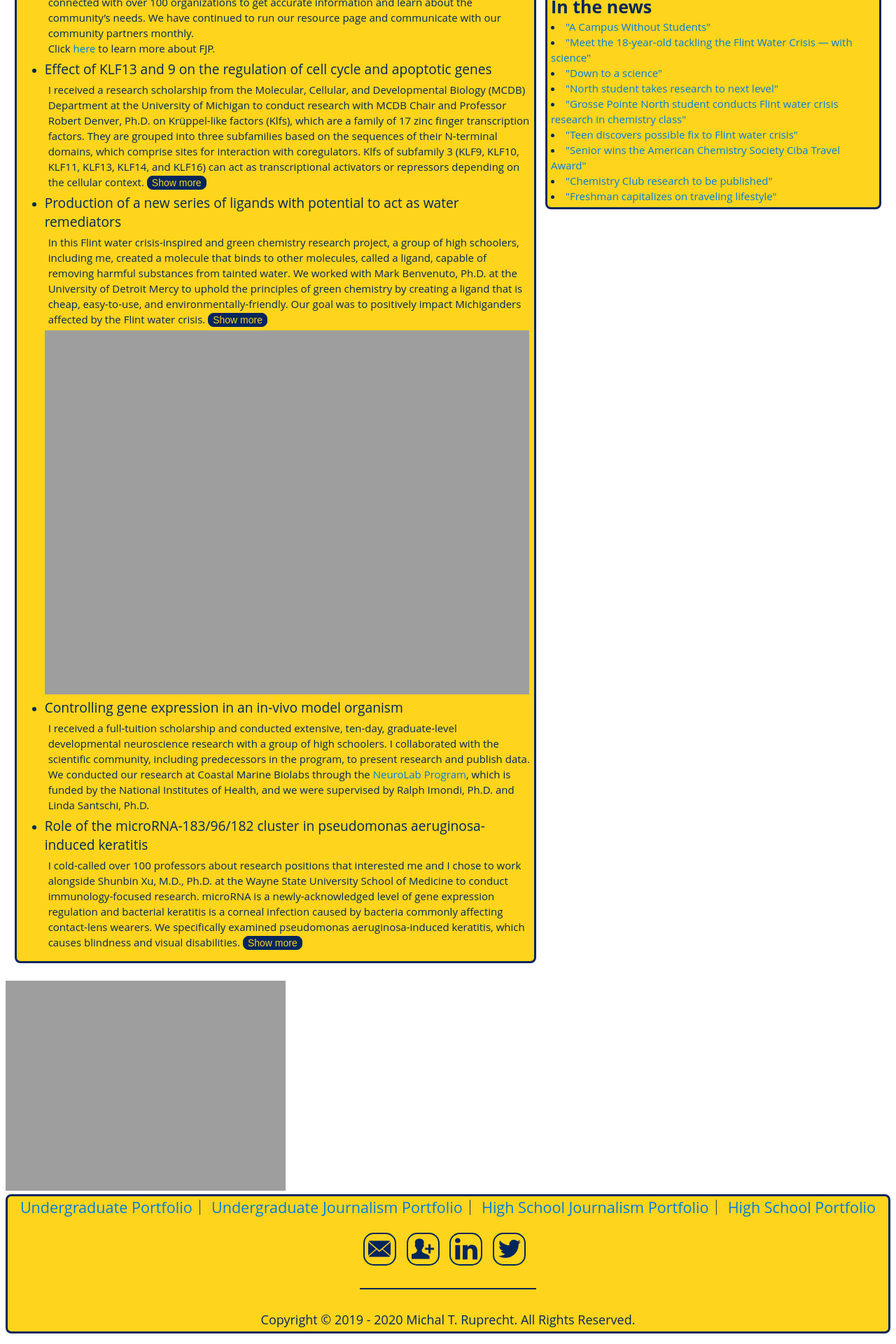
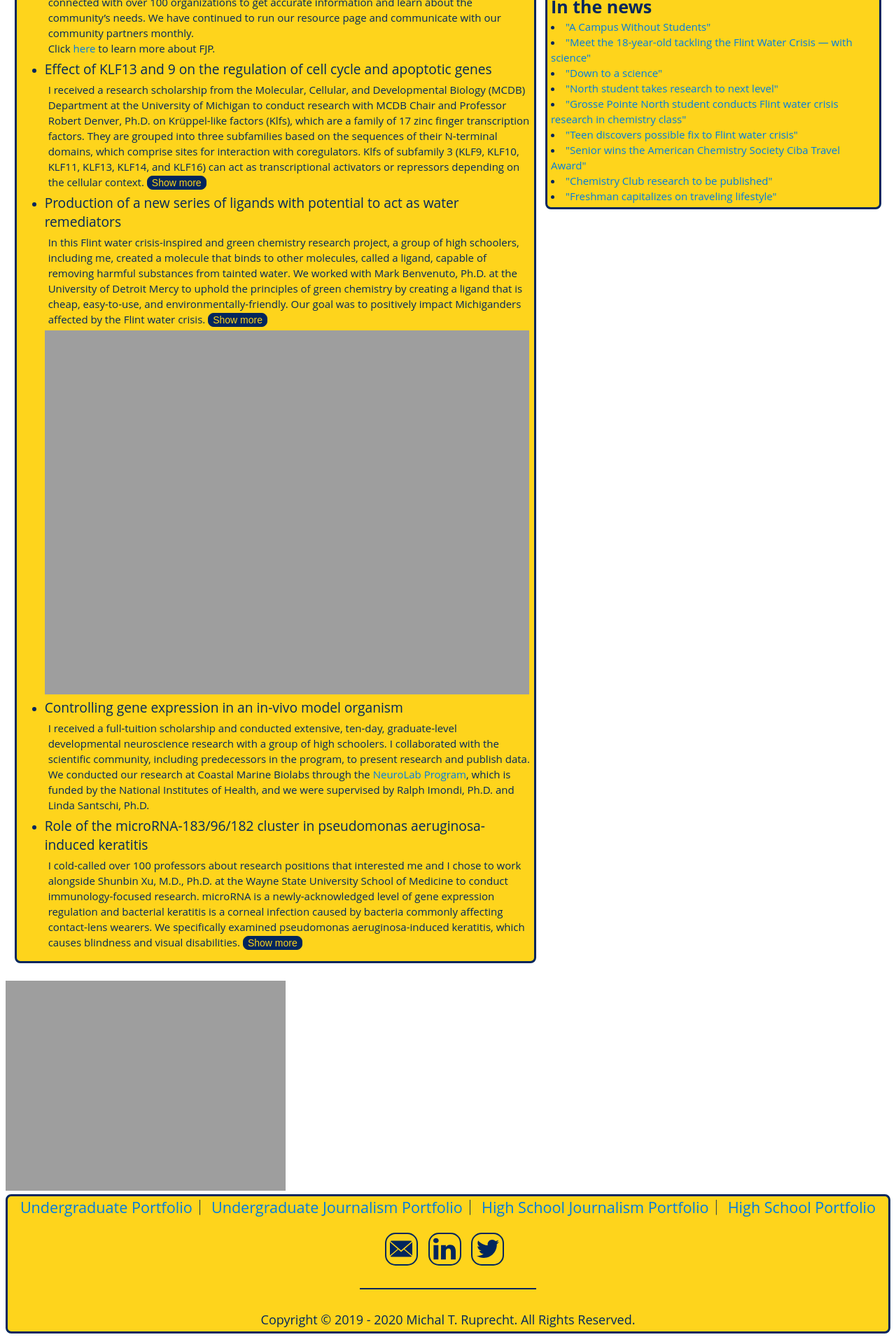
Before and after one commit to MichalRuprecht/michalruprecht.github.io, a Jekyll site: the page built from index.html, in a window 1280 px wide. Shown: the part 1371-3291 px from the top of the page at 70% size. Built offline with Jekyll 4.4.1, drawn with Linux system fonts in a browser that asks for light colours.

Commit message:
Update default.html

```diff
--- a/_layouts/default.html
+++ b/_layouts/default.html
@@ -31,7 +31,7 @@
 			</div><!-- /.container -->
 			<footer>
         <div class="footer">
-					<a href="https://michalruprecht.com/pages/travel" target="_blank"><img src="http://michalruprecht.com/assets/banner.svg" alt="Michal Ruprecht travel"></a>
+					<img src="http://michalruprecht.com/assets/banner.svg" alt="Michal Ruprecht travel">
           <div class="college">
             <h3>
               <center><big>
@@ -42,7 +42,6 @@
                   <a href="https://mruprecht.weebly.com/english.html" target="_blank">High School Portfolio</a></big>
                 <br /><br />
                   <a class="collegebutton" href="mailto:me@michalruprecht.com" target="_blank"><img src="https://michalruprecht.github.io/assets/icons/mail.svg" alt="EMail" style="width:32px;"></a>
-                  <a class="collegebutton" href="http://contact.michalruprecht.com/" target="_blank"><img src="https://michalruprecht.github.io/assets/icons/contact.svg" alt="Contact" style="width:32px;"></a>
                   <a class="collegebutton" href="https://www.linkedin.com/in/michalruprecht" target="_blank"><img src="https://michalruprecht.github.io/assets/icons/linkedin.svg" alt="LinkedIn" style="width:32px;"></a>
                   <a class="collegebutton" href="https://twitter.com/michalruprecht" target="_blank"><img src="https://michalruprecht.github.io/assets/icons/twitter.svg" alt="Twitter" style="width:32px;"></a>
                 <br /><br /><hr width="20%" size="2" color="#01265D"></hr>
```
